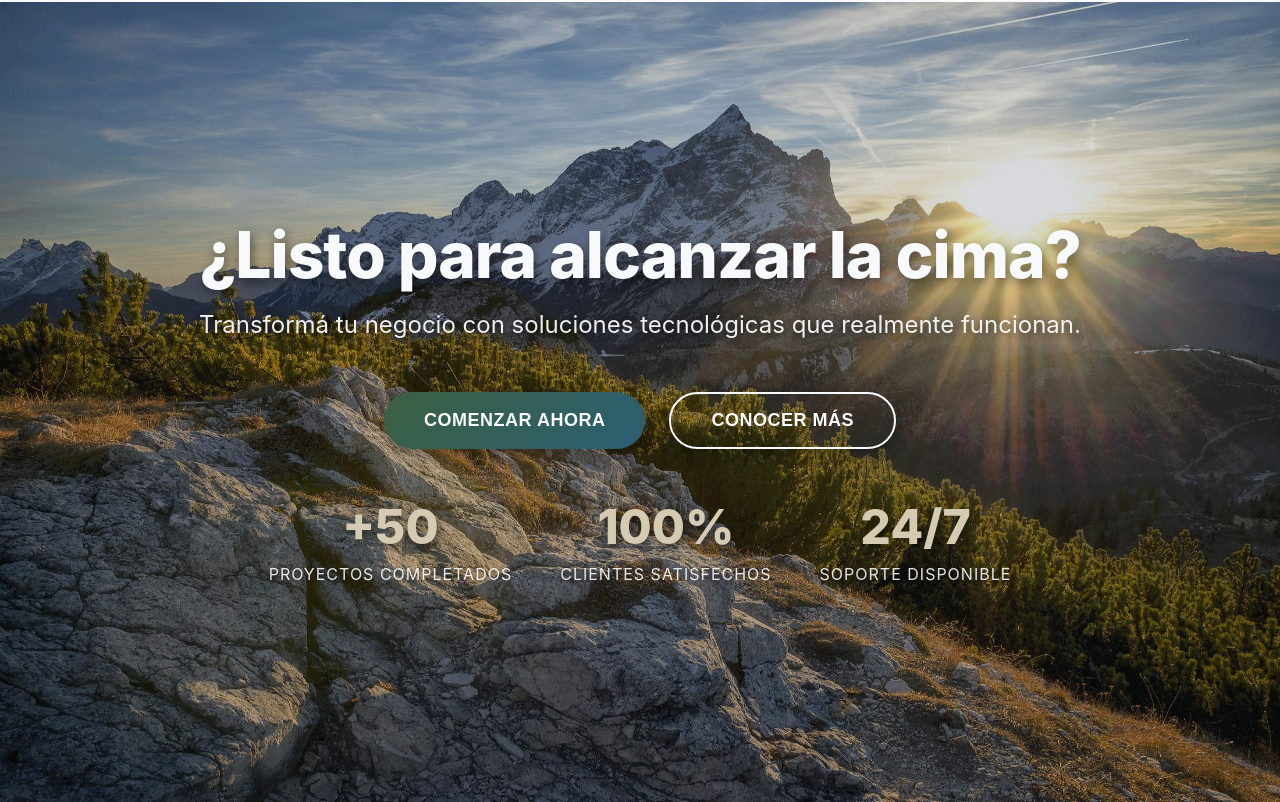
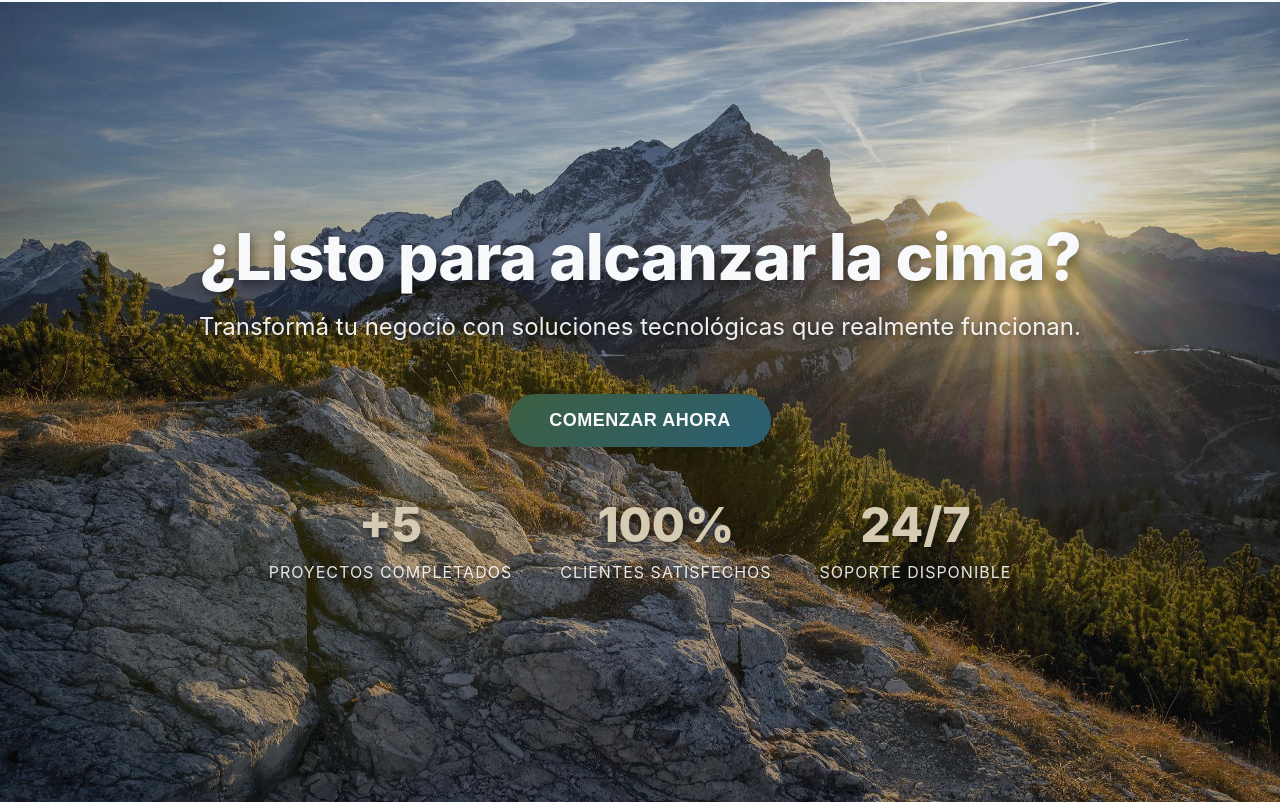
Before and after one commit to tobiasderene/ibice, a React (Create React App) app: page / in a window 1280 px wide. Shown: the part 3198-4000 px from the top of the page. Built offline with nearby package versions, Linux system fonts and the light colour scheme.

Commit message:
no secuundary button in cta

```diff
--- a/src/components/CTA.jsx
+++ b/src/components/CTA.jsx
@@ -97,12 +97,11 @@ export default function CTAParallax({ id }) {
 
         <div className={`cta-buttons ${showContent ? 'visible' : ''}`}>
           <button className="cta-action-button primary">Comenzar ahora</button>
-          <button className="cta-action-button secondary">Conocer más</button>
         </div>
 
         <div className={`cta-info ${showContent ? 'visible' : ''}`}>
           <div className="info-item">
-            <span className="info-number">+50</span>
+            <span className="info-number">+5</span>
             <span className="info-label">Proyectos completados</span>
           </div>
           <div className="info-item">
```
